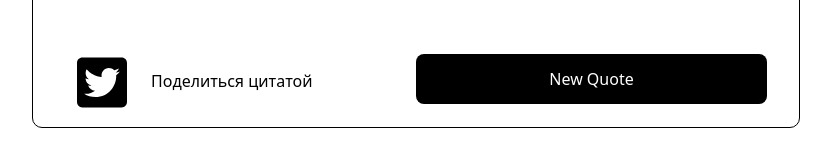
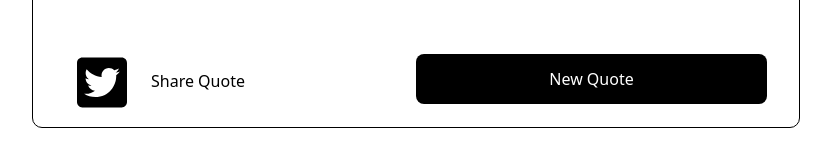
Before and after one commit to hiddeneon/random-quote-machine, a React (Create React App) app: page / in a window 1280 px wide. Shown: the part 552-712 px from the top of the page, without its empty margins (224-1055 px from the left). Built offline with nearby package versions, Linux system fonts and the light colour scheme.

Commit message:
adjust tweeter link

```diff
--- a/src/features/box/QuoteBox.js
+++ b/src/features/box/QuoteBox.js
@@ -20,9 +20,10 @@ export function QuoteBox() {
           <span>--- {author} ---</span>
         </div>
       </div>
+
       <div className='container-fluid'>
         <div className="row">
-          <a href="http://twitter.com/intent/tweet" className='col-sm' id="tweet-quote" target='blank'><img src={twitterLogo} width="50" alt="twitter-logo" /><span>Поделиться цитатой</span></a>
+          <a href={"https://twitter.com/intent/tweet?text=" + quote + " @ " + author} className="col-sm" id="tweet-quote" target='blank'><img src={twitterLogo} width="50" alt="twitter-logo" /><span>Share Quote</span></a>
           <button
           id="new-quote"
           className='col-sm'
```
